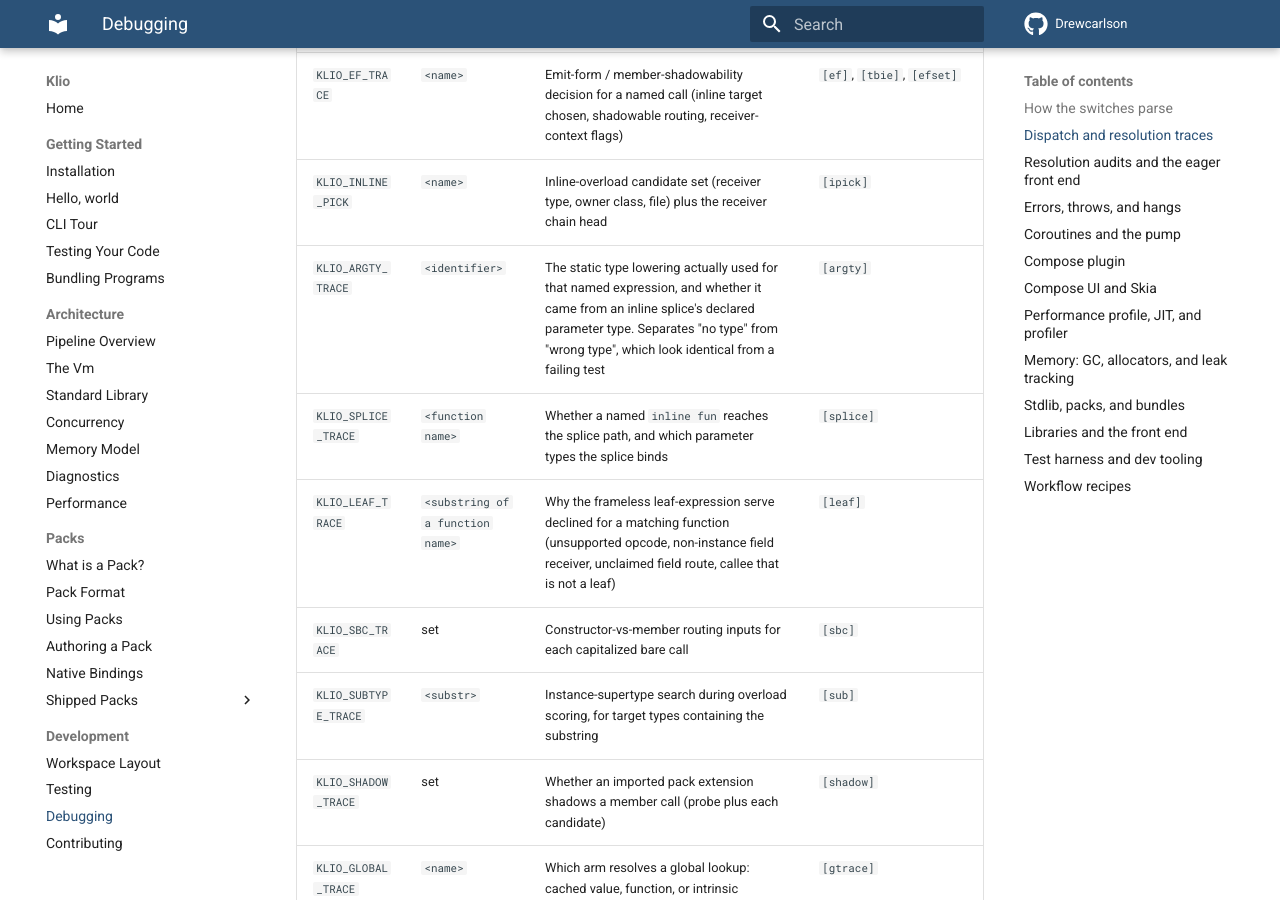
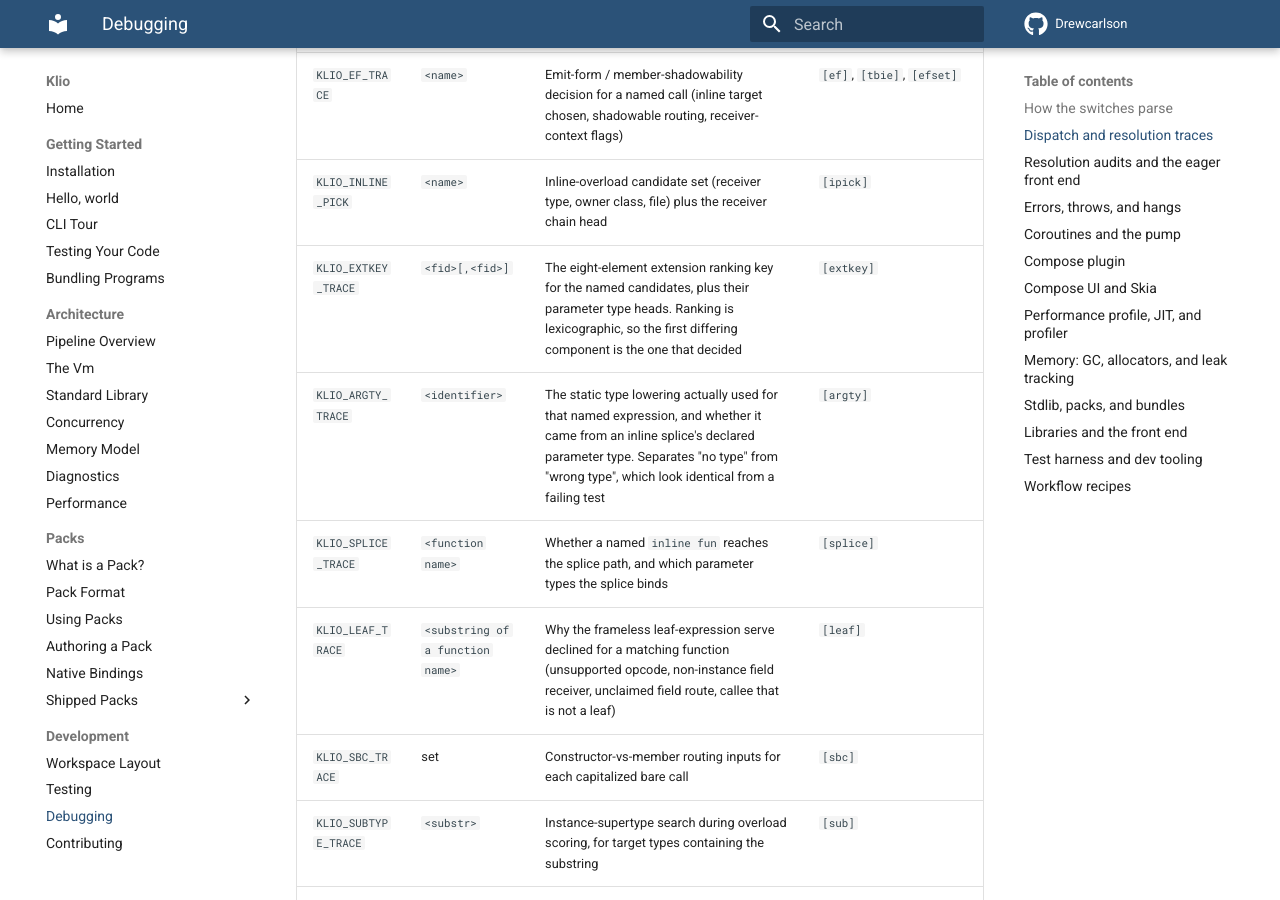
Before and after one commit to DrewCarlson/klio, an MkDocs documentation site: the page built from docs/development/debugging.md, in a window 1280 px wide and 900 px high, scrolled down 1927 px. Built offline with MkDocs 1.6.1 and Material for MkDocs 9.7.7, drawn with Linux system fonts in a browser that asks for light colours; the version menu is left out.

Commit message:
ir: dump the extension ranking key, and name what decides the plus pick
`KLIO_EXTKEY_TRACE=<fid>[,<fid>]` prints the eight-element ranking key
`applicableExtension` builds for the named candidates, plus their parameter
type heads. Ranking is lexicographic, so the first component that differs
is the one that decided — reading that beats guessing which term dominates,
which is how the previous four attempts at this went wrong.

It immediately settles the `plusCollectionInference` regression. The
candidates are fid 2837 `plus(element: T)` and fid 2841
`plus(elements: Iterable<T>)`, and at the deciding site:

    fid=2837  key={1,1,3,0,100010,0,0,-2837}
    fid=2841  key={1,1,3,0,100105,0,1,-2841}

Equal through `spec`; 2841 wins on `score`, 100105 against 100010. The
argument scores 105 against `Iterable` and 10 against `T`, so at that site
it is carrying the CALLER's concrete `List<String>` rather than the
parameter's declared `T`.

That confirms what earlier probes could not: the splice substitutes the
argument EXPRESSION into the inline body, and resolution then reads that
expression's own type. `[splice] plusElement bound element: T` and
`[argty] element -> T` are both true and both irrelevant at this site,
because the site does not mention `element` — it mentions the caller's
`elementList`.

The fix therefore belongs where an argument expression is substituted into
a spliced body: it must resolve with the PARAMETER's declared type, not its
own. Not attempted here; recorded so the next attempt starts from the
measurement rather than a fifth theory.

Also records for the avoidance of a repeat: `param_spec` is NOT the
deciding term. Gating it on the argument's head being a type parameter was
implemented, compiled, passed 233 ir tests, and changed neither regression.
Reverted.

Gates: sweep 117/0, CompositionTests 148/148, MovableContentTests 44/44,
coroutine repros intact, ir 233 unit tests pass.

```diff
--- a/docs/development/debugging.md
+++ b/docs/development/debugging.md
@@ -60,6 +60,7 @@ plus `KLIO_MISS_TRACE` (which runtime tail missed).
 | `KLIO_SAM_TRACE` | set | Implicit-receiver candidate walk and member-arm dispatch shapes | `[sam-walk]`, `[sam-direct]`, `[sam-arm]`, `[marm]` |
 | `KLIO_EF_TRACE` | `<name>` | Emit-form / member-shadowability decision for a named call (inline target chosen, shadowable routing, receiver-context flags) | `[ef]`, `[tbie]`, `[efset]` |
 | `KLIO_INLINE_PICK` | `<name>` | Inline-overload candidate set (receiver type, owner class, file) plus the receiver chain head | `[ipick]` |
+| `KLIO_EXTKEY_TRACE` | `<fid>[,<fid>]` | The eight-element extension ranking key for the named candidates, plus their parameter type heads. Ranking is lexicographic, so the first differing component is the one that decided | `[extkey]` |
 | `KLIO_ARGTY_TRACE` | `<identifier>` | The static type lowering actually used for that named expression, and whether it came from an inline splice's declared parameter type. Separates "no type" from "wrong type", which look identical from a failing test | `[argty]` |
 | `KLIO_SPLICE_TRACE` | `<function name>` | Whether a named `inline fun` reaches the splice path, and which parameter types the splice binds | `[splice]` |
 | `KLIO_LEAF_TRACE` | `<substring of a function name>` | Why the frameless leaf-expression serve declined for a matching function (unsupported opcode, non-instance field receiver, unclaimed field route, callee that is not a leaf) | `[leaf]` |
```
Also changed, not shown: 1 other file.
